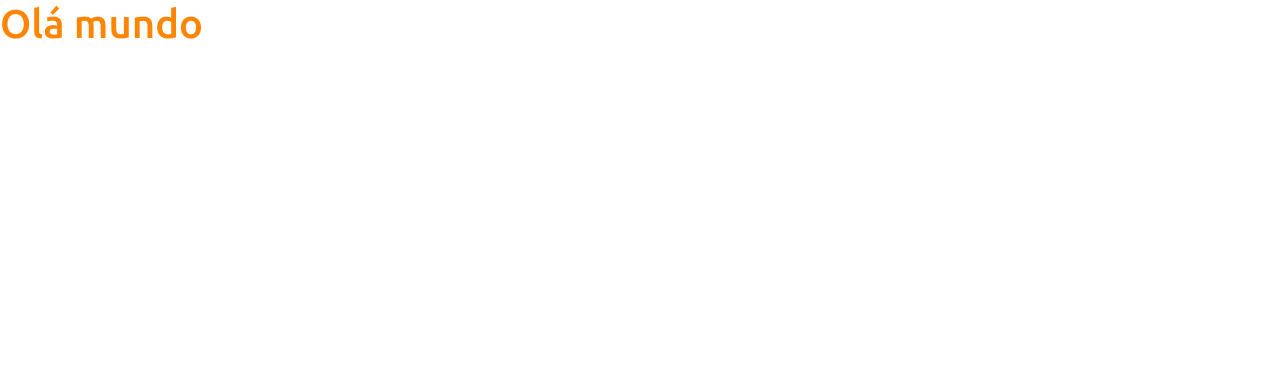
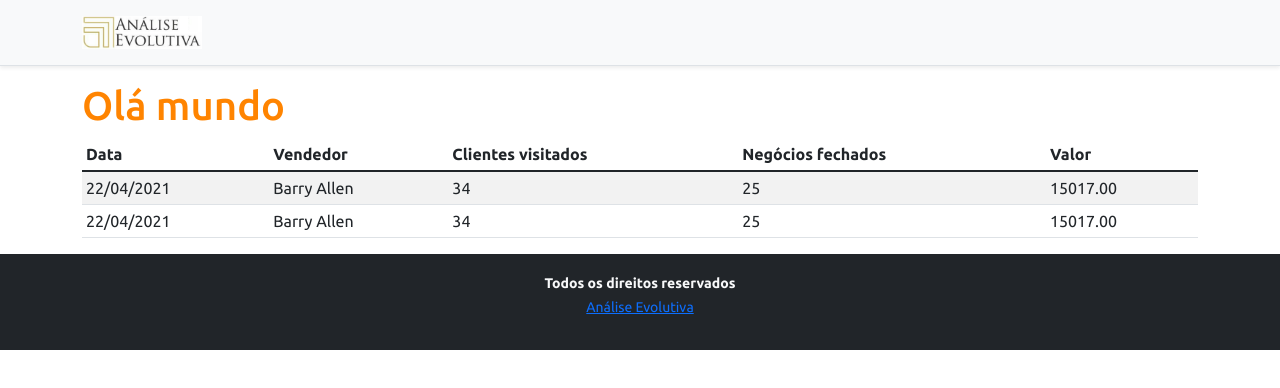
Before and after one commit to hailtonDavid/projeto-spring-boot-reactjs, a React (Create React App) app in the folder frontend/: page / in a window 1280 px wide. Shown: the top 388 px of the page. Built offline with nearby package versions, Linux system fonts and the light colour scheme.

Commit message:
Basic statics components

```diff
--- a/frontend/src/App.tsx
+++ b/frontend/src/App.tsx
@@ -1,8 +1,17 @@
+import DataTable from "components/DataTable";
+import Footer from "components/Footer";
+import NavBar from "components/NavBar";
+
 function App() {
   return (
-    <div>
-      <h1 className="text-primary">Olá mundo</h1>
-    </div>
+    <>
+      <NavBar />
+      <div className="container">
+        <h1 className="text-primary">Olá mundo</h1>
+        <DataTable />
+      </div>
+      <Footer />
+    </>
   );
 }
 
--- /dev/null
+++ b/frontend/src/components/DataTable/index.tsx
@@ -0,0 +1,37 @@
+const DataTable = () => {
+    return (
+        <div>
+            <div className="table-responsive">
+                <table className="table table-striped table-sm">
+                    <thead>
+                        <tr>
+                            <th>Data</th>
+                            <th>Vendedor</th>
+                            <th>Clientes visitados</th>
+                            <th>Negócios fechados</th>
+                            <th>Valor</th>
+                        </tr>
+                    </thead>
+                    <tbody>
+                        <tr>
+                            <td>22/04/2021</td>
+                            <td>Barry Allen</td>
+                            <td>34</td>
+                            <td>25</td>
+                            <td>15017.00</td>
+                        </tr>
+                        <tr>
+                            <td>22/04/2021</td>
+                            <td>Barry Allen</td>
+                            <td>34</td>
+                            <td>25</td>
+                            <td>15017.00</td>
+                        </tr>
+                    </tbody>
+                </table>
+            </div>
+        </div>
+    );
+}
+
+export default DataTable;
--- /dev/null
+++ b/frontend/src/components/Footer/index.tsx
@@ -0,0 +1,21 @@
+const Footer = () => {
+    return (
+        <div>
+            <footer className="footer mt-auto py-3 bg-dark">
+                <div className="container">
+                    <p className="text-light">
+                        <small>
+                            <strong>Todos os direitos reservados</strong>
+                            <br />
+                            <a href="http://analise-evolutiva.org" target="_blank" rel="noreferrer">
+                                Análise Evolutiva
+                            </a>
+                        </small>
+                    </p>
+                </div>
+            </footer>
+        </div>
+    );
+}
+
+export default Footer;
--- /dev/null
+++ b/frontend/src/components/NavBar/index.tsx
@@ -0,0 +1,16 @@
+import ImgDsDark from 'assets/img/analise_evolutiva.png';
+const NavBar = () => {
+    return (
+        <div>
+            <div className="d-flex flex-column flex-md-row align-items-center p-3 px-md-4 mb-3 bg-light border-bottom shadow-sm">
+                <div className="container">
+                    <nav className="my-2 my-md-0 mr-md-3">
+                        <img src={ImgDsDark} alt="DevSuperior" width="120" />
+                    </nav>
+                </div>
+            </div>
+        </div>
+    );
+}
+
+export default NavBar;
```
Also changed, not shown: frontend/src/assets/img/analise_evolutiva.png (added), frontend/src/assets/img/analise_evolutiva.svg (added).
